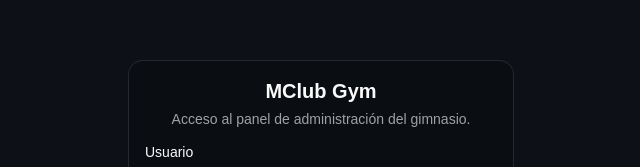
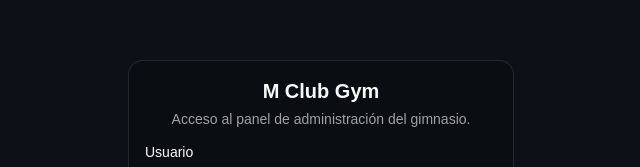
Before and after one commit to envysinho/mclub, a React (Vite) app in the folder frontend/: page / in a window 1280 px wide. Shown: the part 203-370 px from the top of the page, without its empty margins (319-959 px from the left). Built offline with nearby package versions, Linux system fonts and the light colour scheme; no server answers.

Commit message:
fix: name

```diff
--- a/frontend/src/components/AppSidebar.jsx
+++ b/frontend/src/components/AppSidebar.jsx
@@ -52,7 +52,7 @@ function AppSidebar({ currentPage, onNavigate }) {
               <span className="truncate text-xs tracking-normal text-sidebar-foreground/70 md:text-[10.3px]">
                 Gestión integral
               </span>
-              <strong className="truncate text-lg font-semibold md:text-sm">MClub Gym</strong>
+              <strong className="truncate text-lg font-semibold md:text-sm">M Club Gym</strong>
             </div>
           </div>
         </div>
--- a/frontend/src/pages/Login.jsx
+++ b/frontend/src/pages/Login.jsx
@@ -41,7 +41,7 @@ function Login() {
     <div className="flex min-h-svh flex-col items-center justify-center gap-6 bg-background p-4">
       <Card className="w-full max-w-sm">
         <CardHeader>
-          <CardTitle className="text-xl font-semibold text-center">MClub Gym</CardTitle>
+          <CardTitle className="text-xl font-semibold text-center">M Club Gym</CardTitle>
           <CardDescription className="text-center text-sm text-muted-foreground">
             Acceso al panel de administración del gimnasio.
           </CardDescription>
```
Also changed, not shown: 5 other files (tests, documents, lock files or other folders).
